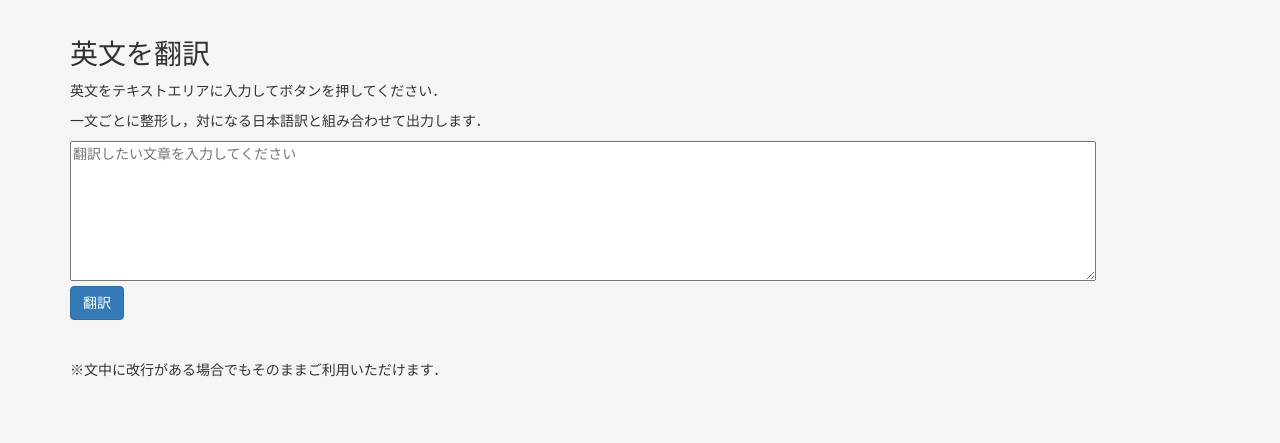
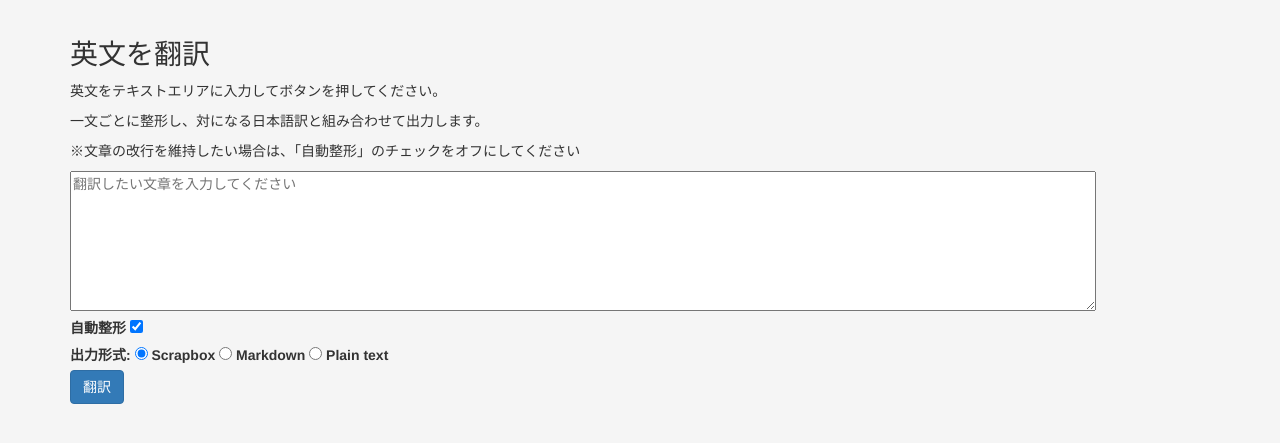
Before and after one commit to tomiokario/parallelTranslationGenerator, a Flask app: page / in a window 1280 px wide. Shown: the part 52-495 px from the top of the page. Run offline with Flask 2, Linux system fonts and the light colour scheme; some libraries are stand-ins or nearby versions.

Commit message:
add: add checkbox to select auto_format mode, and radio button to select output format

```diff
--- a/main.py
+++ b/main.py
@@ -37,9 +37,6 @@ escape = [
 # アプリケーションのPATHを登録
 #path_browser = "/Applications/Brave Browser.app"
 
-# 先頭に挿入する文字列
-en_top = ">"        # 英文：引用
-jp_top = "\t "     # 訳文：インデント下げ+疑問符
 
 
 
@@ -85,7 +82,7 @@ def en2jp_deepl(translate_text):
         # 翻訳の実行と応答の整形
         request = requests.post("https://api-free.deepl.com/v2/translate", data=params) # POST
         result = request.json()
-        return result["translations"][0]["text"]+"||deepl||"
+        return result["translations"][0]["text"]
     else:
         # DEEPL_KEYが存在しない場合、別の翻訳関数を実行
         return en2jp(translate_text)
@@ -97,7 +94,7 @@ def en2jp_deepl(translate_text):
 #indexページ(フォーム画面)
 @app.route('/')
 def index():
-    return render_template('index.html')
+    return render_template('index.html', default_use_auto_format=True, default_format_type='scrapbox')
 
 # outputページ
 @app.route('/output/', methods = ['POST', 'GET'])
@@ -111,69 +108,65 @@ def output():
 
     # フォームから文字列を取得
     english_str = request.form['eng_text']  # フォームからnameを取得
-
+    auto_split = request.form.get('auto_split',False) # 自動分割(boolean)を取得
+    output_type = request.form['format_type'] # 自動分割(boolean)を取得
 
     #############################################################################################
     ##################
     ### 英文の整形 ###
     ##################
-    ###### PDFの改行後のスペースを整形 ######
-    # 改行文字を削除
-    english_str = english_str.replace('\n', ' ')
-    english_str = english_str.replace('\r', ' ')
-    # 全角スペースを半角スペースに変換
-    english_str = english_str.replace('\u3000',' ')
-    # ピリオド後の空白文字を削除
-    english_str = re.sub(r"\.\s+", ".", english_str)
-    # 先頭の空白文字を削除
-    english_str = re.sub(r"^\s+", "", english_str)
+    if auto_split:
+        ###### PDFの改行後のスペースを整形 ######
+        # 改行文字を削除
+        english_str = english_str.replace('\n', ' ')
+        english_str = english_str.replace('\r', ' ')
+        # 全角スペースを半角スペースに変換
+        english_str = english_str.replace('\u3000',' ')
+        # ピリオド後の空白文字を削除
+        english_str = re.sub(r"\.\s+", ".", english_str)
+        # 先頭の空白文字を削除
+        english_str = re.sub(r"^\s+", "", english_str)
 
-    ###### エスケープ #####
-    # ピリオドを含む文字をエスケープ
-    for i in range(len(escape)):
-        english_str = english_str.replace(escape[i][0], escape[i][1])
+        ###### エスケープ #####
+        # ピリオドを含む文字をエスケープ
+        for i in range(len(escape)):
+            english_str = english_str.replace(escape[i][0], escape[i][1])
+        # 小数をエスケープ
+        array_dicimal = re.findall(r"\d+\.\d+", english_str)    # 小数を抽出してリストに保存
+        english_str = re.sub(r"\d+\.\d+", "<DICIMALDICIMALDICIMAL>", english_str)   # エスケープ
+        # ピリオド後の文献番号をエスケープ
+        numbers = re.findall(r"\.\d+", english_str)   #.<数字>のパターンを抽出してリストに保存
+        english_str = re.sub(r"\.[0-9]+", "<DOTPLUSNUMBERSPATTERN>", english_str) # エスケープ
+        # ピリオド後の[文献番号]をエスケープ
+        brackets_numbers = re.findall(r"\.\[\d+\]", english_str)   #.<数字>のパターンを抽出してリストに保存
+        english_str = re.sub(r"\.\[[0-9]+\]", "<DOTPLUSBRACKETSNUMBERSPATTERN>", english_str) # エスケープ
+        ###### 改行文字の挿入 ######
+        # ピリオドの後に改行を挿入
+        english_str = english_str.replace('.', '.\n\n')
+        # ピリオド+引用文献の後に改行を挿入
+        english_str = english_str.replace("<DOTPLUSNUMBERSPATTERN>", "<DOTPLUSNUMBERSPATTERN>\n\n")
+        english_str = english_str.replace("<DOTPLUSBRACKETSNUMBERSPATTERN>", "<DOTPLUSBRACKETSNUMBERSPATTERN>\n\n")
 
-    # 小数をエスケープ
-    array_dicimal = re.findall(r"\d+\.\d+", english_str)    # 小数を抽出してリストに保存
-    english_str = re.sub(r"\d+\.\d+", "<DICIMALDICIMALDICIMAL>", english_str)   # エスケープ
+        ###### エスケープ文字をもとに戻す ######
+        # ピリオドを含む文字列を戻す
+        for i in range(len(escape)):
+            english_str = english_str.replace(escape[i][1], escape[i][0])
+        # 小数をもとに戻す
+        for dicimal in array_dicimal:
+            english_str = english_str.replace("<DICIMALDICIMALDICIMAL>", str(dicimal), 1) #先頭を置換
+        # ピリオド後の文献番号を元の位置に挿入
+        for number in numbers:
+            english_str = english_str.replace("<DOTPLUSNUMBERSPATTERN>", str(number), 1)  #先頭を置換
+        # ピリオド後の[文献番号]を元の位置に挿入
+        for brackets_number in brackets_numbers:
+            english_str = english_str.replace("<DOTPLUSBRACKETSNUMBERSPATTERN>", str(brackets_number), 1)  #先頭を置換
 
-    # ピリオド後の文献番号をエスケープ
-    numbers = re.findall(r"\.\d+", english_str)   #.<数字>のパターンを抽出してリストに保存
-    english_str = re.sub(r"\.[0-9]+", "<DOTPLUSNUMBERSPATTERN>", english_str) # エスケープ
-
-    # ピリオド後の[文献番号]をエスケープ
-    brackets_numbers = re.findall(r"\.\[\d+\]", english_str)   #.<数字>のパターンを抽出してリストに保存
-    english_str = re.sub(r"\.\[[0-9]+\]", "<DOTPLUSBRACKETSNUMBERSPATTERN>", english_str) # エスケープ
-
-    ###### 改行文字の挿入 ######
-    # ピリオドの後に改行を挿入
-    english_str = english_str.replace('.', '.\n\n')
-    # ピリオド+引用文献の後に改行を挿入
-    english_str = english_str.replace("<DOTPLUSNUMBERSPATTERN>", "<DOTPLUSNUMBERSPATTERN>\n\n")
-    english_str = english_str.replace("<DOTPLUSBRACKETSNUMBERSPATTERN>", "<DOTPLUSBRACKETSNUMBERSPATTERN>\n\n")
-
-    ###### エスケープ文字をもとに戻す ######
-    # ピリオドを含む文字列を戻す
-    for i in range(len(escape)):
-        english_str = english_str.replace(escape[i][1], escape[i][0])
-    # 小数をもとに戻す
-    for dicimal in array_dicimal:
-        english_str = english_str.replace("<DICIMALDICIMALDICIMAL>", str(dicimal), 1) #先頭を置換
-    # ピリオド後の文献番号を元の位置に挿入
-    for number in numbers:
-        english_str = english_str.replace("<DOTPLUSNUMBERSPATTERN>", str(number), 1)  #先頭を置換
-    # ピリオド後の[文献番号]を元の位置に挿入
-    for brackets_number in brackets_numbers:
-        english_str = english_str.replace("<DOTPLUSBRACKETSNUMBERSPATTERN>", str(brackets_number), 1)  #先頭を置換
-    #############################################################################################
     ##################
     ### 英文の翻訳 ###
     ##################
-
     # 英文文字列から翻訳文字列の取得
     input_str = en2jp_deepl(english_str)
 
-    #############################################################################################
     ##################
     ### 文章の整形 ###
     ##################
@@ -181,19 +174,27 @@ def output():
     # 文字列を一行ごとに分割して配列に格納
     array_jp = input_str.split('\n')
     array_en = english_str.split('\n')
-
+    # 文章を一行ずつ処理
     for j in range(len(array_jp)):
         # 空行をスキップ
         if array_jp[j] == "" or array_jp[j]==" ":
             continue
         # テキストを生成
+        # 先頭に挿入する文字列
+        if output_type == 'scrapbox':
+            en_top = ">"        # 英文：引用
+            jp_top = "\t "     # 訳文：インデント下げ+疑問符
+        elif output_type == 'markdown':
+            en_top = ">"
+            jp_top = "- "
+        else: # plain text
+            en_top = ""
+            jp_top = " ・"
         output += en_top + array_en[j] + "\n"
         output += jp_top + array_jp[j] + "\n"
+    # output.htmlに変数を渡す
 
-
-    # output.htmlに変数を渡す
-    return render_template("output.html",result_text=output)
-
+    return render_template('output.html', default_use_auto_format=auto_split, default_format_type=output_type, result_text=output)
 
 ####################
 ####  MAIN処理  ####
--- a/templates/index.html
+++ b/templates/index.html
@@ -1,25 +1,4 @@
 {% extends "layout.html" %}
 {% block content %}
 
-
-
-<div class="container">
-    <h2>英文を翻訳</h2>
-
-    <p>英文をテキストエリアに入力してボタンを押してください．</p>
-
-    <p>一文ごとに整形し，対になる日本語訳と組み合わせて出力します．</p>
-
-    <!--POSTリクエストでページ遷移するフォーム-->
-    <form action="/output/" method="POST" enctype="multipart/form-data">
-        <div>
-            <textarea id="eng_text" class ="input" name="eng_text" placeholder="翻訳したい文章を入力してください"></textarea>
-        </div>
-        <div>
-            <input type="submit" class="button btn btn-primary" value="翻訳">
-        </div>
-    </form>
-
-    <br><br><p>※文中に改行がある場合でもそのままご利用いただけます．</p>
-</div>
 {% endblock %}
--- a/templates/layout.html
+++ b/templates/layout.html
@@ -30,6 +30,46 @@
         </div>
     </nav>
 
+    <!-- フォーム -->
+    <div class="container">
+        <h2>英文を翻訳</h2>
+
+        <p>英文をテキストエリアに入力してボタンを押してください。</p>
+
+        <p>一文ごとに整形し、対になる日本語訳と組み合わせて出力します。</p>
+
+        <p>※文章の改行を維持したい場合は、「自動整形」のチェックをオフにしてください</p>
+
+        <!--POSTリクエストでページ遷移するフォーム-->
+        <form action="/output/" method="POST" enctype="multipart/form-data">
+            <div>
+                <textarea id="eng_text" class ="input" name="eng_text" placeholder="翻訳したい文章を入力してください"></textarea>
+            </div>
+            <div>
+                <label for="auto_split">自動整形</label>
+                <input type="checkbox" id="auto_split" name="auto_split" {% if default_use_auto_format %}checked{% endif %}>
+            </div>
+            <div>
+                <label>出力形式:</label>
+                <label>
+                    <input type="radio" name="format_type" value="scrapbox" {% if default_format_type == 'scrapbox'%}checked{% endif %}>
+                    Scrapbox
+                </label>
+                <label>
+                    <input type="radio" name="format_type" value="markdown" {% if default_format_type == 'markdown' %}checked{% endif %}>
+                    Markdown
+                </label>
+                <label>
+                    <input type="radio" name="format_type" value="plain_text" {% if default_format_type == 'plain_text' %}checked{% endif %}>
+                    Plain text
+                </label>
+            </div>
+            <div>
+                <input type="submit" class="button btn btn-primary" value="翻訳">
+            </div>
+        </form>
+    </div>
+
     <!--コンテンツ-->
     {% block content %}{% endblock%}
 {% endblock%}
```
Also changed, not shown: templates/output.html (+0 -22 lines).
